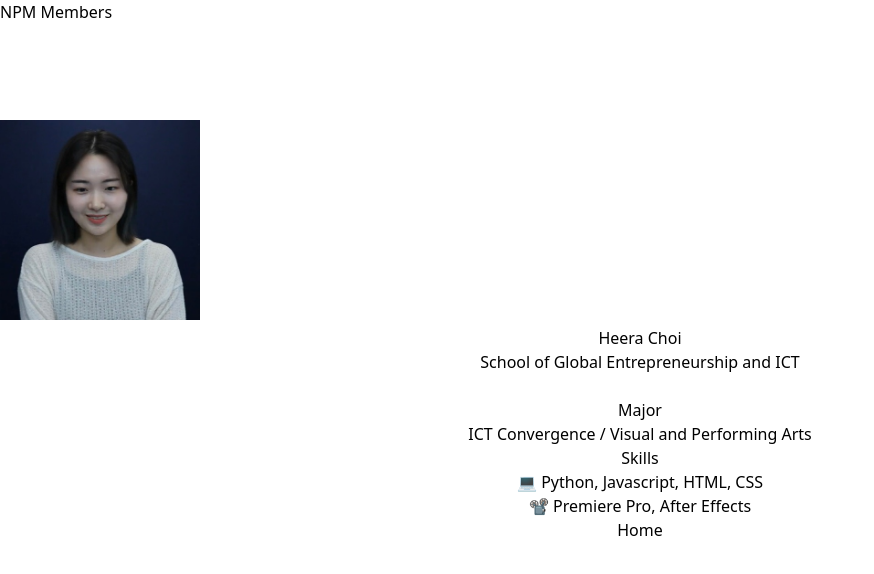
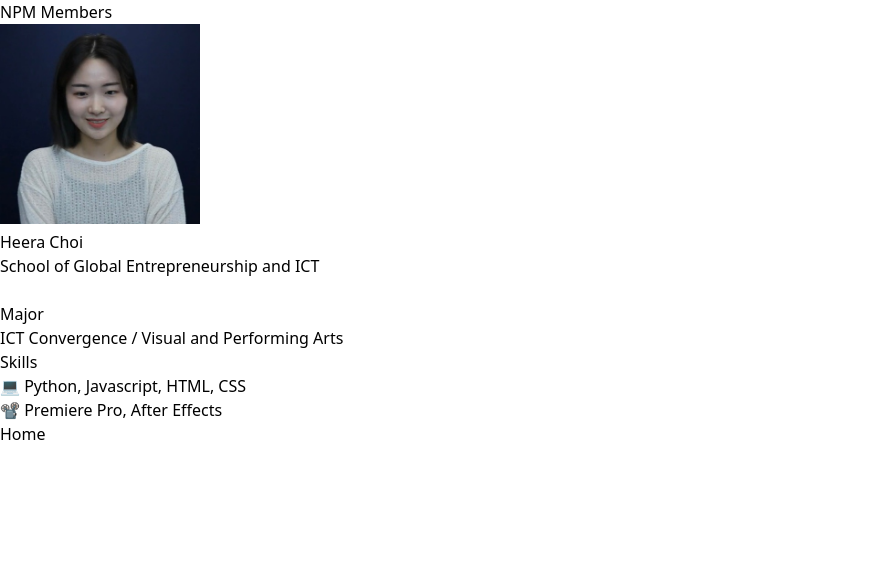
Before and after one commit to JaeYoonKimme/myPage, a Next.js app: page /others in a window 1280 px wide. Shown: the top 574 px of the page, without its empty margins (0-874 px from the left). Built offline with nearby package versions, Linux system fonts and the light colour scheme.

Commit message:
Removed import lined for css

```diff
--- a/components/layout.js
+++ b/components/layout.js
@@ -1,7 +1,5 @@
-import styles from './layout.module.css'
 import Head from 'next/head'
 import Image from 'next/image'
-import utilStyles from '../styles/utils.module.css'
 import Link from 'next/link'
 
 const name = "JaeYoon Kim"
@@ -9,7 +7,7 @@ export const siteTitle = 'JaeYoon Kim'
 
 export default function Layout({children, home}){
     return (
-        <div className={styles.container}>
+        <div className="mx-auto mt-12 mb-24 max-w-xl">
             <Head>
                 <meta
                     name="name"
@@ -24,7 +22,7 @@ export default function Layout({children, home}){
                 <meta name="og:title" content={siteTitle} />
                 <meta name="twitter:card" content="summary_large_image" />
             </Head>
-            <header className={styles.header}>
+            <header className="flex flex-col items-center">
                 {home ? (
                     <>
                         <Image
@@ -44,7 +42,7 @@ export default function Layout({children, home}){
             </header>
             <main>{children}</main>
             {!home && (
-                <div className="hover:text-sky-500 hover:underline">
+                <div className="hover:text-sky-500 hover:underline mx-0 mb-0 mt-8">
                     <Link href="/">
                         <a>← Back to home</a>
                     </Link>
--- a/pages/index.js
+++ b/pages/index.js
@@ -1,9 +1,6 @@
 import Head from 'next/head';
 import Link from 'next/link';
 import Layout, {siteTitle} from '../components/layout';
-import utilStyles from '../styles/utils.module.css';
-import styles from '../styles/others.module.css';
-import homeStyles from '../styles/Home.module.css';
 import { getSortedPostsData } from '../lib/posts';
 import Date from '../components/date';
 
--- a/pages/others.js
+++ b/pages/others.js
@@ -1,37 +1,35 @@
 import Image from 'next/image';
 import Link from 'next/link';
-import utilStyles from '../styles/utils.module.css';
-import styles from '../styles/others.module.css';
 import profile from '../public/images/profile_heera.jpg';
 
 
 function Information() {
     return (
-        <div className={styles.mainContainer}>
-            <div style={{minHeight:'15vh'}} className={styles.favContainer}>
+        <div className="">
+            <div className="">
                 <div>NPM Members</div>
             </div>
-            <div className={styles.favContainer}>
+            <div className="">
                 <Image
                     priority
                     src={profile}
-                    className={utilStyles.borderCircle}
+                    className=""
                     height={200}
                     width={200}
                     alt="profile"
                 />
             </div>
-            <div style={{textAlign:'center'}}>
-                <h1 className={utilStyles.heading2Xl}>Heera Choi</h1>
-                <div className={styles.contentTitle}>School of Global Entrepreneurship and ICT</div><br/>
-                <section className={styles.contents}>
-                    <div className={styles.contentTitle}>Major</div>
+            <div className="">
+                <h1 className="">Heera Choi</h1>
+                <div className="">School of Global Entrepreneurship and ICT</div><br/>
+                <section className="">
+                    <div className="">Major</div>
                     <div>ICT Convergence / Visual and Performing Arts</div>
-                    <div className={styles.contentTitle}>Skills</div>
+                    <div className="">Skills</div>
                     <div>💻 Python, Javascript, HTML, CSS</div>
                     <div>📽️ Premiere Pro, After Effects</div>
                 </section>
-                <Link href="/" passHref><button className={styles.button}>Home</button></Link>
+                <Link href="/" passHref><button className="">Home</button></Link>
             </div>
         </div>
     );
--- a/pages/post_list.js
+++ b/pages/post_list.js
@@ -1,7 +1,6 @@
 import Head from 'next/head';
 import Link from 'next/link';
 import Layout, {siteTitle} from '../components/layout';
-
 import { getSortedPostsData } from '../lib/posts';
 import Date from '../components/date';
 
--- a/pages/posts/[id].js
+++ b/pages/posts/[id].js
@@ -2,7 +2,6 @@ import Layout from '../../components/layout'
 import { getAllPostIds, getPostData } from '../../lib/posts'
 import Head from 'next/head';
 import Date from '../../components/date'
-import utilStyles from '../../styles/utils.module.css';
 
 export default function Post({ postData }) {
   return (
```
